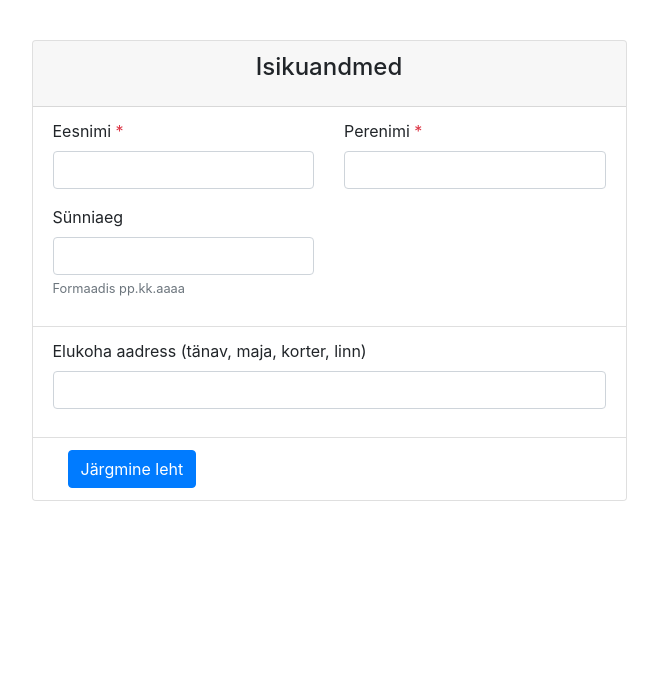
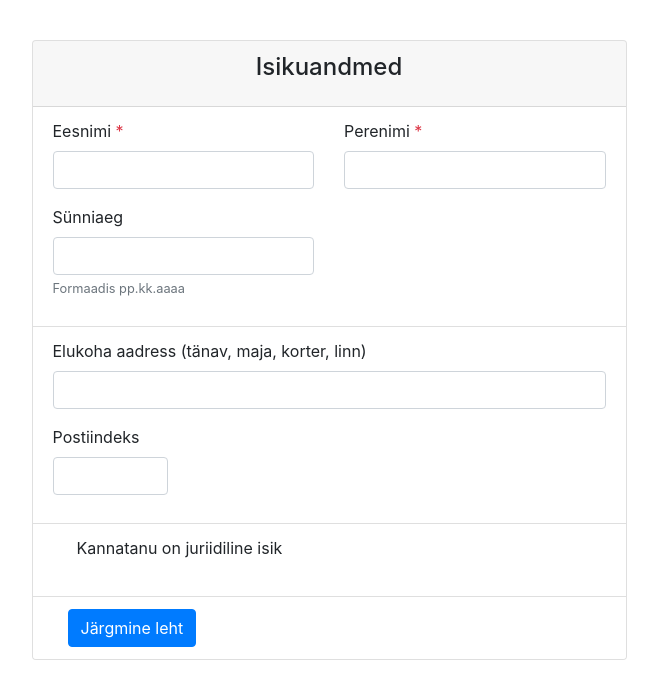
Before and after one commit to JoosepAlviste/ui-politsei-vue, a Vue app: page / in a window 1280 px wide. Shown: the top 698 px of the page, without its empty margins (311-969 px from the left). Built offline with nearby package versions, Linux system fonts and the light colour scheme.

Commit message:
Add checkbox component

```diff
--- /dev/null
+++ b/src/components/bootstrap/Checkbox.vue
@@ -0,0 +1,80 @@
+<template>
+    <div class="form-group col-6" :class="[ errorClass ]">
+        <label class="custom-control custom-checkbox" :for="name">
+
+            <input
+                   type="checkbox"
+                   class="custom-control-input"
+                   :class="{ 'form-control-danger': hasError }"
+                   :name="name"
+                   :id="name"
+                   v-model="value">
+
+            <span class="custom-control-indicator"></span>
+
+            <span class="custom-control-description">{{ label }}</span>
+
+            <div v-if="hasError"
+                 class="form-control-feedback">
+                {{ error }}
+            </div>
+
+            <small v-if="hasHelp"
+                   class="form-text text-muted">
+                {{ help_text }}
+            </small>
+        </label>
+    </div>
+</template>
+
+<script>
+    export default {
+        props: {
+            name: { required: true },
+            label: { required: true },
+            error: { required: false, default: '' },
+            class_name: { required: false, default: '' },
+            help_text: { required: false, default: '' },
+            type: { required: false, default: 'checkbox' },
+            input_value: { required: false, default: '' },
+        },
+
+        data() {
+            return {
+                value: '',
+            };
+        },
+
+        computed: {
+            hasError() {
+                return this.error.length > 0;
+            },
+
+            errorClass() {
+                return this.hasError ? 'has-danger' : '';
+            },
+
+            customClass() {
+                return this.class_name;
+            },
+
+            hasHelp() {
+                return this.help_text.length > 0;
+            },
+
+            hasAddon() {
+                return typeof this.$slots['addon'] !== 'undefined';
+            }
+        },
+
+        watch: {
+            input_value() {
+                this.value = this.input_value;
+            },
+
+            value() {
+                this.$emit('input-was-changed', this.value);
+            }
+        }
+    }
+</script>
--- a/src/steps/PersonData.vue
+++ b/src/steps/PersonData.vue
@@ -54,6 +54,31 @@
                         @input-was-changed="onAddressChanged">
                 </form-input>
             </div>
+
+            <div class="row">
+                <form-input
+                        name="zip-code"
+                        label="Postiindeks"
+                        :error="''"
+                        class_name="col-3"
+                        :input_value="zip_code"
+                        @input-was-changed="onZipCodeChanged">
+                </form-input>
+            </div>
+
+        </card-section>
+
+        <card-section>
+            <div class="row">
+                <checkbox
+                    name="victim-is-legal-person"
+                    label="Kannatanu on juriidiline isik"
+                    :error="''"
+                    class_name="custom-control-input"
+                    :input_value="is_legal_person"
+                    @input-was-changed="onLegalPersonChanged">
+                </checkbox>
+            </div>
         </card-section>
 
     </step>
@@ -63,10 +88,11 @@
     import Step from './Step.vue';
     import CardSection from '../components/CardSection.vue';
     import FormInput from '../components/bootstrap/FormInput.vue';
+    import Checkbox from '../components/bootstrap/Checkbox.vue';
 
     export default {
 
-        components: { Step, CardSection, FormInput },
+        components: { Step, CardSection, FormInput, Checkbox },
 
         props: {
             errors: { required: true },
@@ -78,6 +104,8 @@
                 last_name: '',
                 date_of_birth: null,
                 address: '',
+                zip_code: '',
+                is_legal_person: '',
                 previous_step: '',
                 next_step: 'event_info',
             };
@@ -112,6 +140,16 @@
                 this.address = address;
 
                 // Validate
+            },
+
+            onZipCodeChanged(zipCode) {
+                this.zip_code = zipCode;
+
+                // Validate
+            },
+
+            onLegalPersonChanged(isLegalPerson) {
+                this.is_legal_person = isLegalPerson;
             }
         }
     }
```
